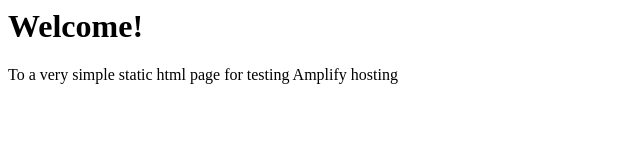
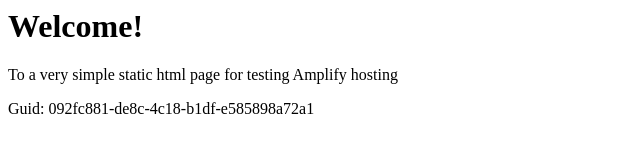
Before and after one commit to aws-aemilia-cdg/Github-PR-Commit-Integration-Test-DoNotTouch-Gith-OKSLNVO2-v1-prod-eu-west-3, a website: page src/index.html in a window 1280 px wide. Shown: the whole page, without its empty margins (0-640 px from the left). Drawn offline with Linux system fonts and the light colour scheme.

Commit message:
commit from integ tests

```diff
--- a/src/index.html
+++ b/src/index.html
@@ -1,3 +1,5 @@
+
+
 <html lang="en">
 
 <head>
@@ -10,6 +12,6 @@
 <body>
     <h1>Welcome!</h1>
     <p>To a very simple static html page for testing Amplify hosting</p>
-</body>
+    <p>Guid: 092fc881-de8c-4c18-b1df-e585898a72a1</p></body>
 
 </html>
```
